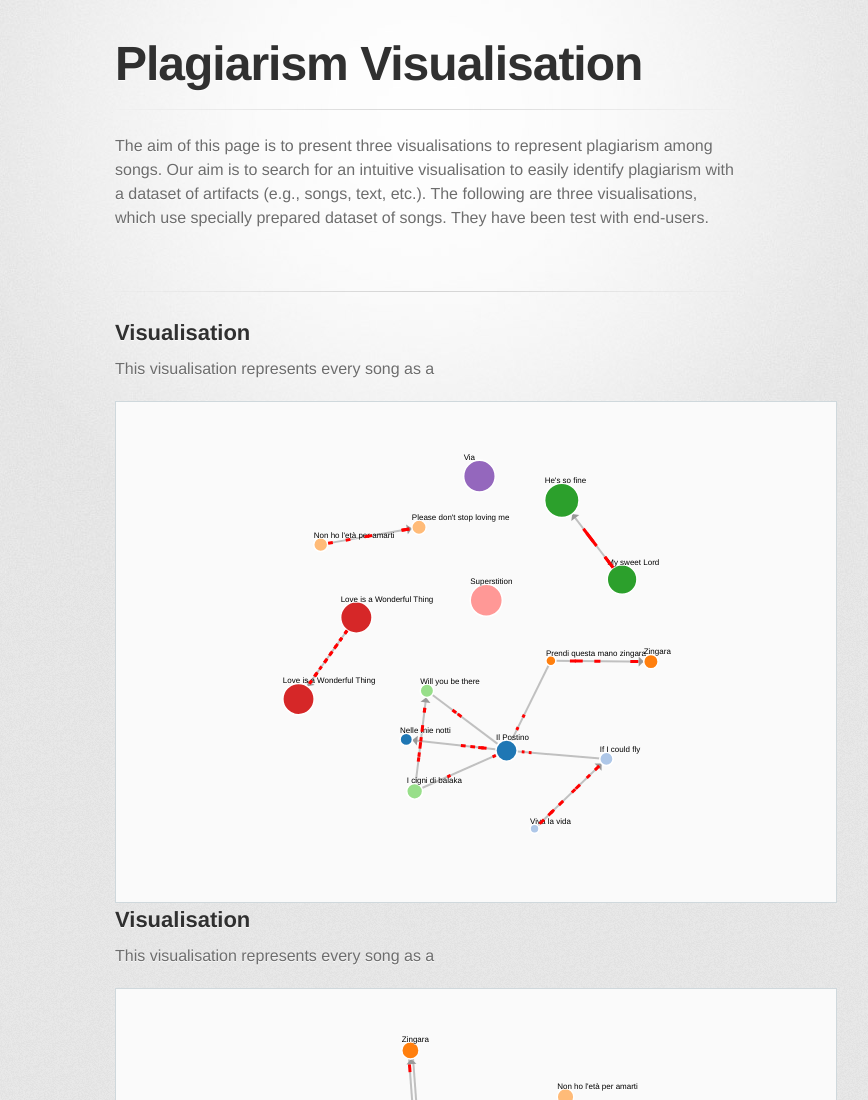
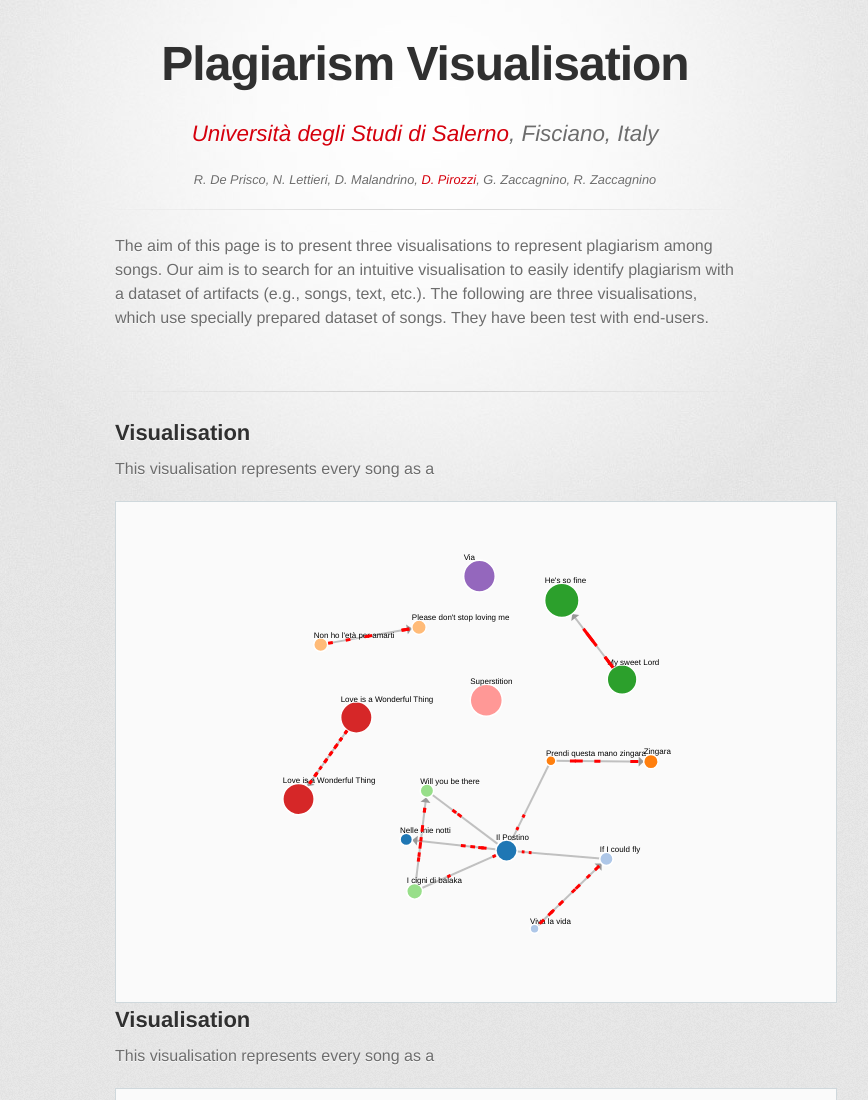
Before and after one commit to donpir/graphvislib, a plain HTML site: page demo/01Plagiarism/index.html in a window 1280 px wide. Shown: the top 1100 px of the page, without its empty margins (215-1083 px from the left). Drawn offline with Linux system fonts and the light colour scheme; a web font is replaced by a local one.

Commit message:
Added the authors

```diff
--- a/demo/01Plagiarism/index.html
+++ b/demo/01Plagiarism/index.html
@@ -79,7 +79,15 @@
       <div class="inner">
 
         <header>
-          <h1>Plagiarism Visualisation</h1>
+          <h1 style="text-align: center;">Plagiarism Visualisation</h1>
+		  <br>
+		  <p style="font-style: italic; font-size: 1.4em; text-align: center;"><i>
+			<a href="http://www.unisa.it" target="_blank">Università degli Studi di Salerno</a>, Fisciano, Italy</i></p>
+		  <p style="font-style: italic; font-size: .8em; text-align: center;">
+				R. De Prisco, N. Lettieri, D. Malandrino,
+				<a href="https://scholar.google.it/citations?user=VfQ1pGkAAAAJ&hl=it" target="_blank">D. Pirozzi</a>,
+				G. Zaccagnino, R. Zaccagnino
+		  </p>
 		  <hr>
           <p>
 				The aim of this page is to present three visualisations to represent plagiarism among songs.
@@ -116,7 +124,6 @@
 			<section class="viz">
 				<div id="placeholderViz1" class="left"> </div>
 			</section>
-
 
 			<h2>Evaluation study</h2>
 
```
